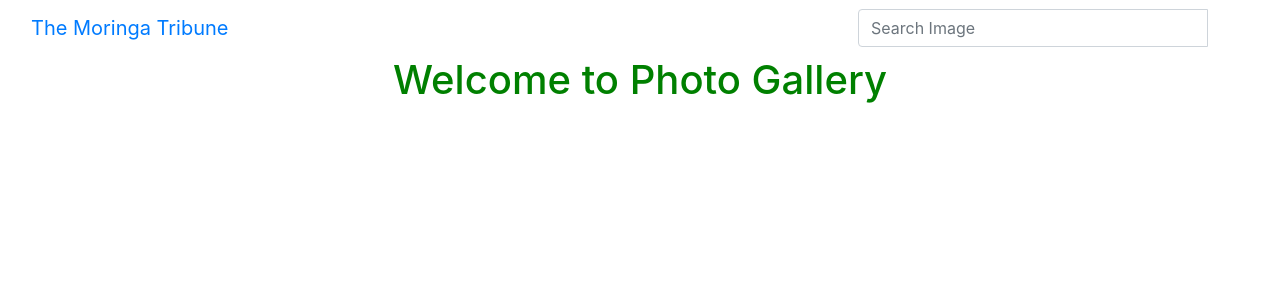
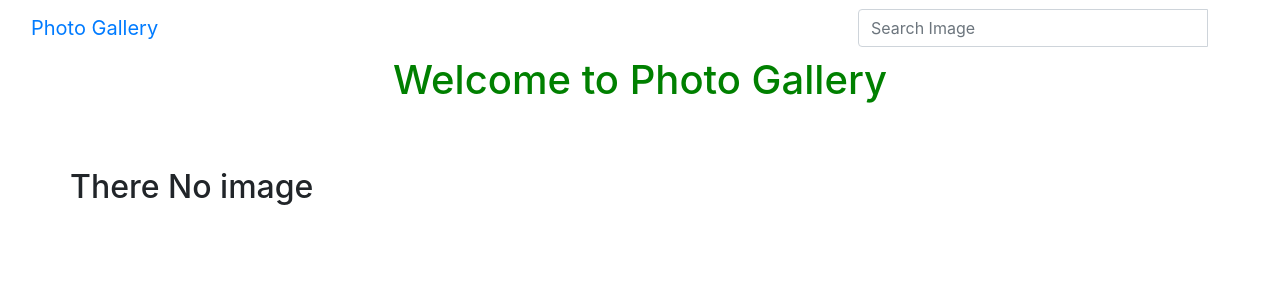
Before and after one commit to Agnes-N/Gallery, a Django app: page / in a window 1280 px wide. Shown: the top 300 px of the page. Run offline with Django 3.2, Linux system fonts and the light colour scheme; data that the repository does not hold is empty; some libraries are stand-ins or nearby versions.

Commit message:
creates function to display images

```diff
--- a/images/models.py
+++ b/images/models.py
@@ -30,14 +30,9 @@ class Image(models.Model):
         return image
 
     @classmethod
-    def search_by_category(cls,category):
-        images = cls.objects.filter(pic_image__icontains = category)
+    def search_by_category(cls,category_item):
+        images = cls.objects.filter(image_category = category_item)
         return images
-
-    # @classmethod
-    # def search_by_category(cls,search_term):
-    #     imagess = cls.objects.filter(title__icontains = search_term)
-    #     return imagess
 
     @classmethod
     def get_image_by_location(cls,location):
--- a/images/templates/images.html
+++ b/images/templates/images.html
@@ -4,7 +4,7 @@
 <div class="container">
     <div class="card" style="width: 25rem;">
     <h3 class="card-title">{{image.name}}</h3>
-    <img class="card-img-top" src="{{image.pic_image}}" alt="">
+    <img class="card-img-top" src="{{image.pic_image.url}}" alt="">
     <h3 class="card-title">{{image.description}}</h3>
     </div>
 </div>
--- a/images/templates/navbar.html
+++ b/images/templates/navbar.html
@@ -9,7 +9,7 @@
   <nav class="navbar navbar-inverse">
     <div class="container-fluid">
       <div class="navbar-header">
-        <a class="navbar-brand" href="{% url 'welcome' %}">The Moringa Tribune</a>
+        <a class="navbar-brand" href="{% url 'welcome' %}">Photo Gallery</a>
       </div>
 
       <!-- Adding a search form  -->
--- a/images/templates/welcome.html
+++ b/images/templates/welcome.html
@@ -1,4 +1,33 @@
 {% extends "base.html"%}
 {% block content %}
-<h1 class='text-center'> Welcome to Photo Gallery</h1>
+{{block.super}}
+<h1 class='text-center' style="margin-bottom:5%;"> Welcome to Photo Gallery</h1>
+
+<div class="container">
+
+    <!-- Looping through news   -->
+    {% for image in images %}
+
+    <div class="row">
+      <!-- displaying Images -->
+      <div class="col-xs-6 col-sm-6 col-md-6 col-lg-6">
+        <h2 class="card-title"> {{ image.name }} </h2>
+        <h3 class="card-text">{{image.description}}</h3>
+        <h3 class="card-text">{{image.image_category}}</h3>
+      </div>
+
+    <!--Display news images  -->
+      <div class="col-xs-6 col-sm-6 col-md-6 col-lg-6">
+        <img src="{{image.pic_image.url}} " width="300" height="200" class="img-responsive" alt="Image" style="margin-top:5%">
+      </div>
+    </div>
+
+    {% empty %}
+    <div class="row">
+      <h2 class="text-center">There No image</h2>
+    </div>
+    {% endfor %}
+
+  </div>
+
 {%endblock%}
--- a/images/urls.py
+++ b/images/urls.py
@@ -4,8 +4,9 @@ from django.conf import settings
 from django.conf.urls.static import static
 
 urlpatterns=[
-    url('^$',views.welcome,name = 'welcome'),
+    url('^$',views.welcome, name = 'welcome'),
     url(r'^search/', views.search_image, name='search_image'),
+    url(r'^image/(\d+)', views.single_image, name='image'),
 ]
 
 if settings.DEBUG:
--- a/images/views.py
+++ b/images/views.py
@@ -5,15 +5,15 @@ from .models import Image,Category
 # Create your views here.
 
 def welcome(request):
-    categories = Category.objects.all()
-    return render(request, 'welcome.html', {"categories":categories})
+    images = Image.get_all_images()
+    return render(request, 'welcome.html', {"images":images})
 
 def search_image(request):
 
     if 'image' in request.GET and request.GET['image']:
-        search_term = request.GET.get('image')
-        searched_image = Image.get_image_by_category(search_term)
-        message = f"{search_term}"
+        category_item = request.GET.get('image')
+        searched_image = Image.search_by_category(category_item)
+        message = f"{category_item}"
 
         return render(request, 'search.html', {"searched_image":searched_image,"message":message})
 
@@ -29,4 +29,4 @@ def single_image(request,image_id):
         image = Image.objects.get(id = image_id)
     except DoesNotExist:
             raise Http404()
-    return render(request, 'welcome.html', {"image":image})
+    return render(request, 'images.html', {"image":image})
```
Also changed, not shown: images/templates/search.html (+4 -4 lines), media/images/col.jpeg (added), media/images/pupe.jpg (added), media/images/pupe_SqSlUpV.jpg (added), media/images/pupe_ap6laLg.jpg (added).
